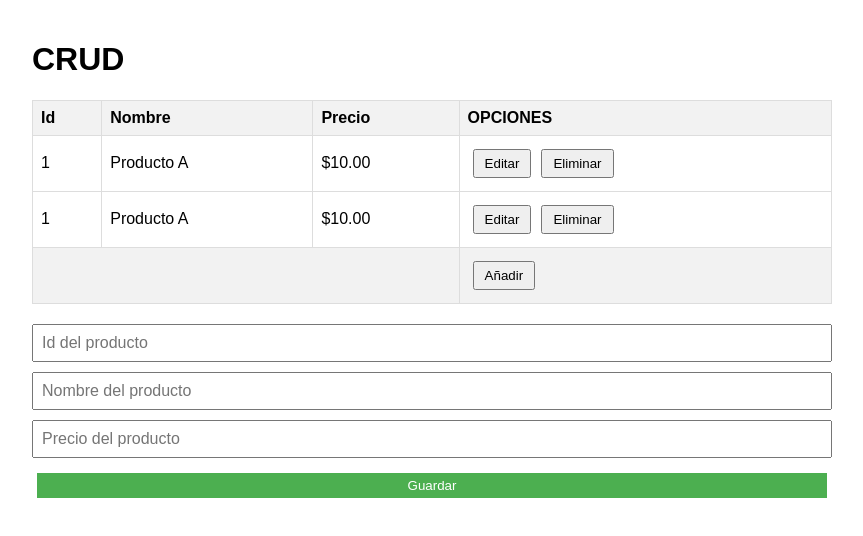
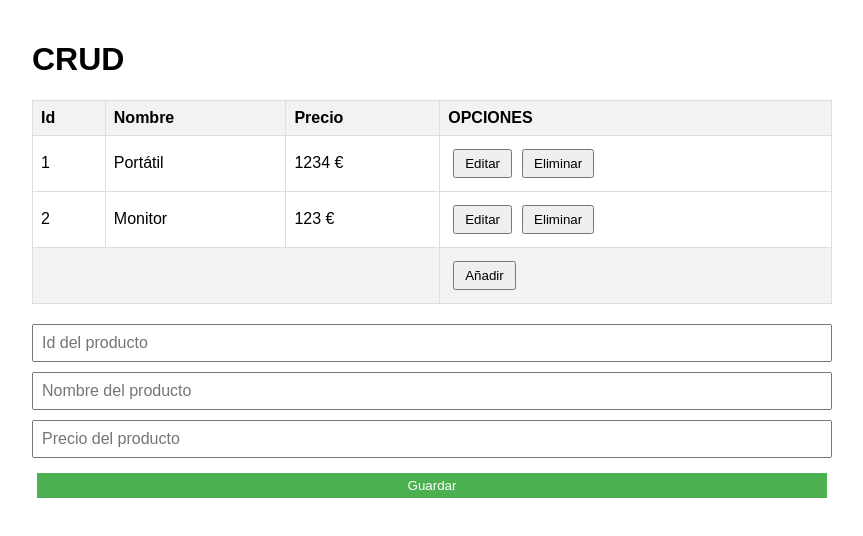
Before and after one commit to javierlete/react-3301, a React (Create React App) app in the folder BUILDERS/crud/: page / in a window 1280 px wide. Shown: the top 536 px of the page, without its empty margins (208-1071 px from the left). Built offline with nearby package versions, Linux system fonts and the light colour scheme.

Commit message:
Parametrización de FilaProducto con producto

```diff
--- a/BUILDERS/crud/src/App.js
+++ b/BUILDERS/crud/src/App.js
@@ -23,8 +23,8 @@ function Tabla() {
         </tr>
       </thead>
       <tbody>
-        <FilaProducto />
-        <FilaProducto />
+        <FilaProducto producto={{id: 1, nombre: 'Portátil', precio: 1234}} />
+        <FilaProducto producto={{id: 2, nombre: 'Monitor', precio: 123}} />
       </tbody>
       <tfoot>
         <tr>
@@ -49,12 +49,12 @@ function Formulario() {
   );
 }
 
-function FilaProducto() {
+function FilaProducto({producto}) {
   return (
     <tr>
-      <td>1</td>
-      <td>Producto A</td>
-      <td>$10.00</td>
+      <td>{producto.id}</td>
+      <td>{producto.nombre}</td>
+      <td>{producto.precio} €</td>
       <td>
         <button>Editar</button>
         <button>Eliminar</button>
```
